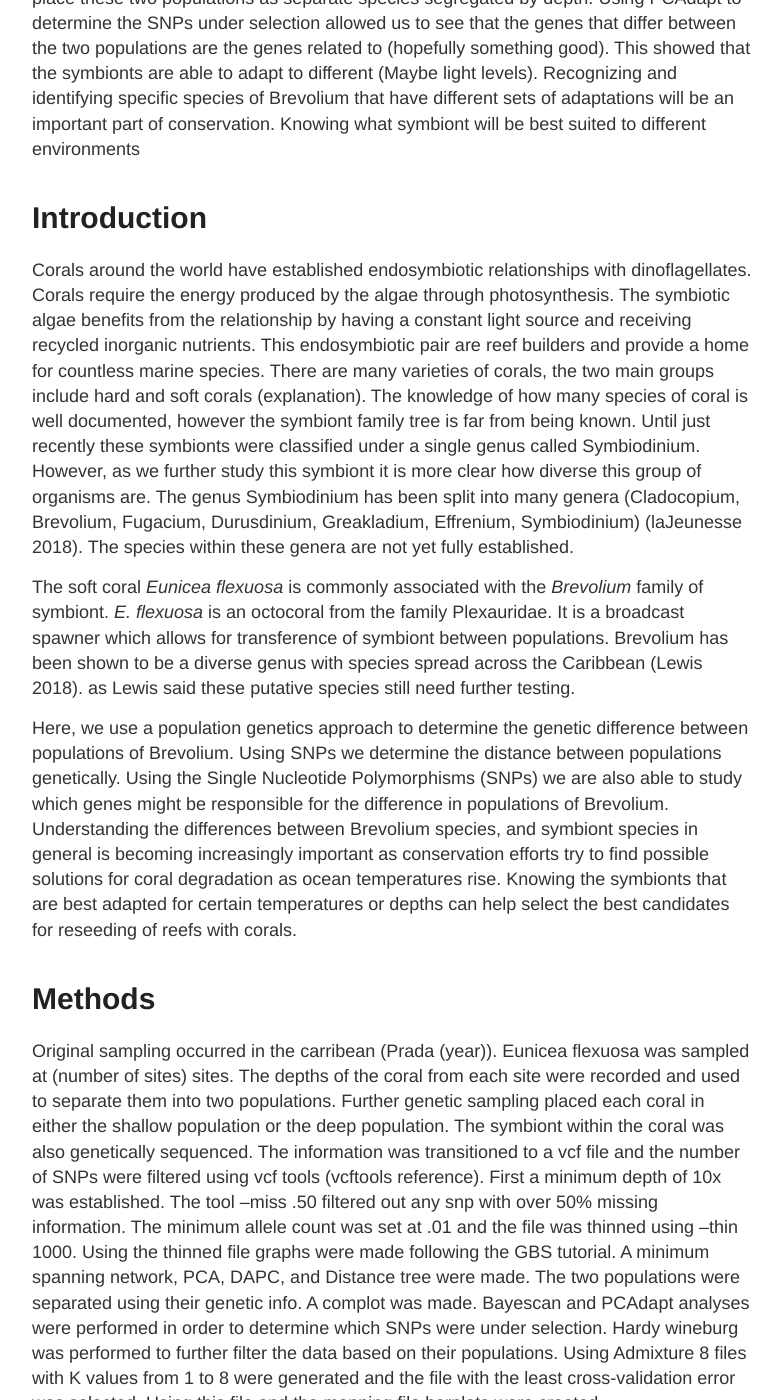
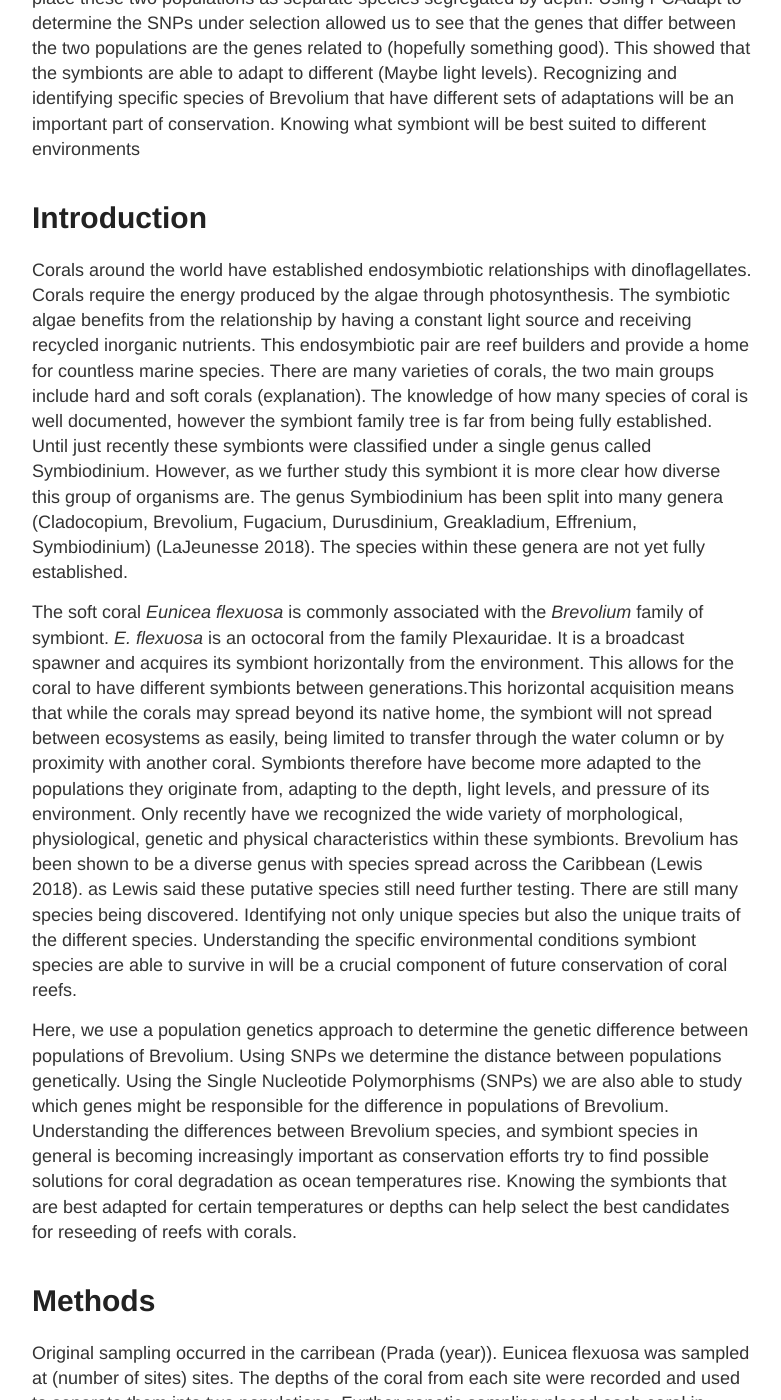
Before and after one commit to Mwags24/Brevolium_Notebook, a Jekyll site: the page built from _posts/2020-6-16-Full_Draft1.md, in a window 1280 px wide and 1400 px high, scrolled down 844 px. Shown: the whole window, without its empty margins (248-1029 px from the left). Built offline with Jekyll 4.4.1, drawn with Linux system fonts in a browser that asks for light colours.

Commit message:
adding to posts

```diff
--- a/_posts/2020-6-16-Full_Draft1.md
+++ b/_posts/2020-6-16-Full_Draft1.md
@@ -14,14 +14,16 @@ Corals rely on a symbiotic dinoflagellate for much of the coral's energy needs.
 
 # Introduction
 
-Corals around the world have established endosymbiotic relationships with dinoflagellates. Corals require the energy produced by the algae through photosynthesis. The symbiotic algae benefits from the relationship by having a constant light source and receiving recycled inorganic nutrients. This endosymbiotic pair are reef builders and provide a home for countless marine species. There are many varieties of corals, the two main groups include hard and soft corals (explanation). The knowledge of how many species of coral is well documented, however the symbiont family tree is far from being known.
-Until just recently these symbionts were classified under a single genus called Symbiodinium. However, as we further study this symbiont it is more clear how diverse this group of organisms are. The genus Symbiodinium has been split into many genera (Cladocopium, Brevolium, Fugacium, Durusdinium, Greakladium, Effrenium, Symbiodinium) (laJeunesse 2018). The species within these genera are not yet fully established.
+Corals around the world have established endosymbiotic relationships with dinoflagellates. Corals require the energy produced by the algae through photosynthesis. The symbiotic algae benefits from the relationship by having a constant light source and receiving recycled inorganic nutrients. This endosymbiotic pair are reef builders and provide a home for countless marine species. There are many varieties of corals, the two main groups include hard and soft corals (explanation). The knowledge of how many species of coral is well documented, however the symbiont family tree is far from being fully established.
+Until just recently these symbionts were classified under a single genus called Symbiodinium. However, as we further study this symbiont it is more clear how diverse this group of organisms are. The genus Symbiodinium has been split into many genera (Cladocopium, Brevolium, Fugacium, Durusdinium, Greakladium, Effrenium, Symbiodinium) (LaJeunesse 2018). The species within these genera are not yet fully established.
 
-The soft coral *Eunicea flexuosa* is commonly associated with the *Brevolium* family of symbiont. *E. flexuosa* is an octocoral from the family Plexauridae. It is a broadcast spawner which allows for transference of symbiont between populations. Brevolium has been shown to be a diverse genus with species spread across the Caribbean (Lewis 2018). as Lewis said these putative species still need further testing.
+The soft coral *Eunicea flexuosa* is commonly associated with the *Brevolium* family of symbiont. *E. flexuosa* is an octocoral from the family Plexauridae. It is a broadcast spawner and acquires its symbiont horizontally from the environment. This allows for the coral to have different symbionts between generations.This horizontal acquisition means that while the corals may spread beyond its native home, the symbiont will not spread between ecosystems as easily, being limited to transfer through the water column or by proximity with another coral. Symbionts therefore have become more adapted to the populations they originate from, adapting to the depth, light levels, and pressure of its environment. Only recently have we recognized the wide variety of morphological, physiological, genetic and physical characteristics within these symbionts.
+Brevolium has been shown to be a diverse genus with species spread across the Caribbean (Lewis 2018). as Lewis said these putative species still need further testing. There are still many species being discovered. Identifying not only unique species but also the unique traits of the different species. Understanding the specific environmental conditions symbiont species are able to survive in will be a crucial component of future conservation of coral reefs.
 
 Here, we use a population genetics approach to determine the genetic difference between populations of Brevolium. Using SNPs we determine the distance between populations genetically.
 Using the Single Nucleotide Polymorphisms (SNPs) we are also able to study which genes might be responsible for the difference in populations of Brevolium.
 Understanding the differences between Brevolium species, and symbiont species in general is becoming increasingly important as conservation efforts try to find possible solutions for coral degradation as ocean temperatures rise. Knowing the symbionts that are best adapted for certain temperatures or depths can help select the best candidates for reseeding of reefs with corals.
+
 
 # Methods
 
```
Also changed, not shown: _posts/2020-6-15-Discussion_draft.md (+3 -0 lines).
